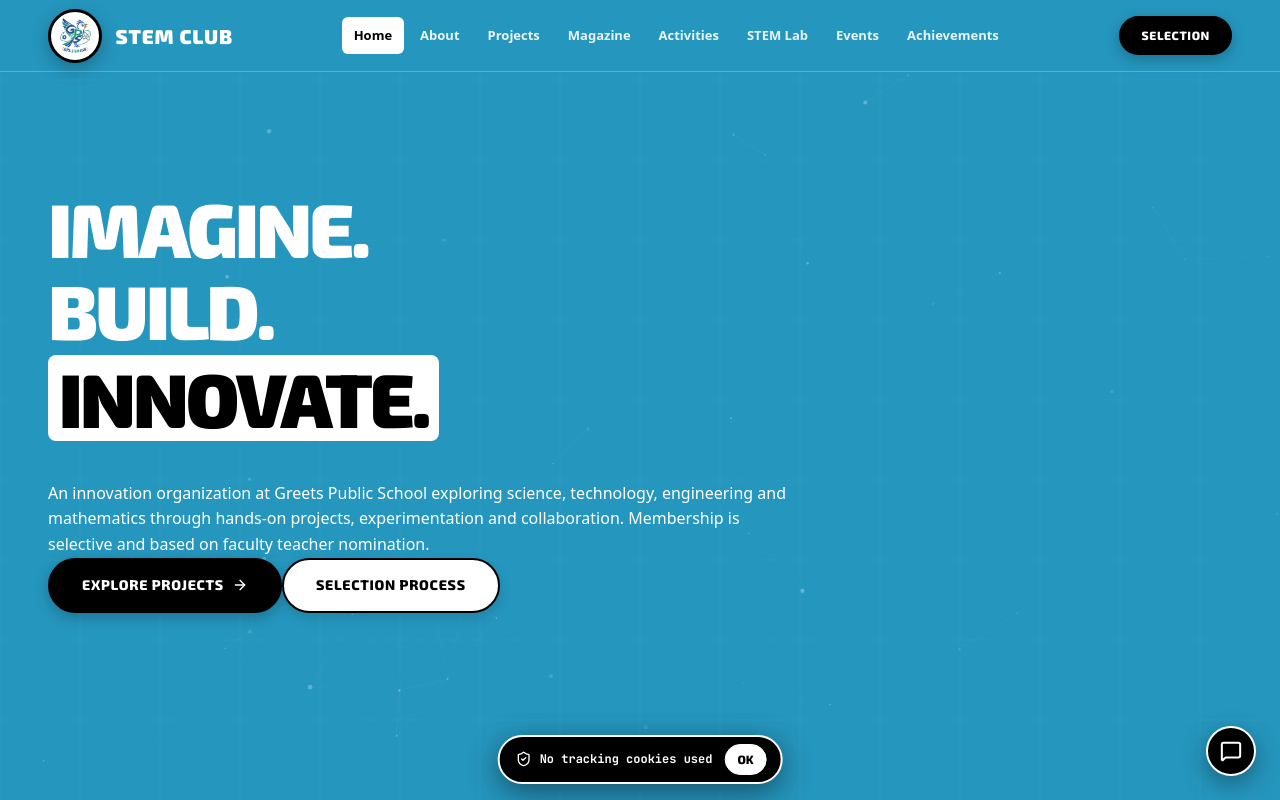
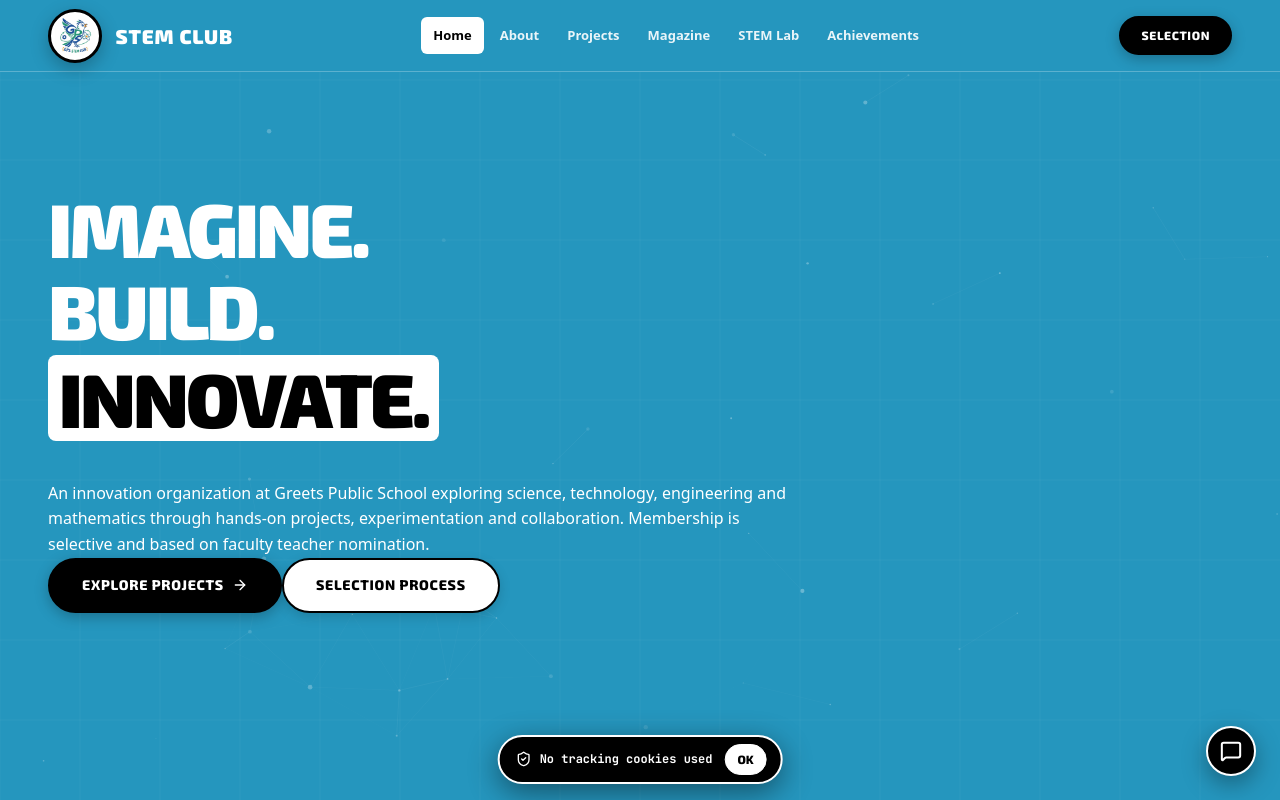
Before and after one commit to rrcee/stemclub, a React (Vite) app in the folder stem-club/: page / in a window 1280 px wide. Shown: the top 800 px of the page. Built offline with nearby package versions, Linux system fonts and the light colour scheme.

Commit message:
fixed more stuff

```diff
--- a/stem-club/src/App.jsx
+++ b/stem-club/src/App.jsx
@@ -6,9 +6,7 @@ import Home from './pages/Home';
 const About = lazy(() => import('./pages/About'));
 const Projects = lazy(() => import('./pages/Projects'));
 const ProjectDetail = lazy(() => import('./pages/ProjectDetail'));
-const Activities = lazy(() => import('./pages/Activities'));
 const StemLab = lazy(() => import('./pages/StemLab'));
-const Events = lazy(() => import('./pages/Events'));
 const Achievements = lazy(() => import('./pages/Achievements'));
 const JoinUs = lazy(() => import('./pages/JoinUs'));
 const ThankYou = lazy(() => import('./pages/ThankYou'));
@@ -45,9 +43,7 @@ export default function App() {
             <Route path="about" element={<About />} />
             <Route path="projects" element={<Projects />} />
             <Route path="projects/:id" element={<ProjectDetail />} />
-            <Route path="activities" element={<Activities />} />
             <Route path="stem-lab" element={<StemLab />} />
-            <Route path="events" element={<Events />} />
             <Route path="achievements" element={<Achievements />} />
             <Route path="gallery" element={<Navigate to="/projects" replace />} />
             <Route path="resources" element={<Navigate to="/stem-lab" replace />} />
--- a/stem-club/src/components/Footer.jsx
+++ b/stem-club/src/components/Footer.jsx
@@ -79,9 +79,7 @@ export default function Footer() {
           <div className="footer-col">
             <h4>Explore</h4>
             <Link to="/projects">Projects</Link>
-            <Link to="/activities">Activities</Link>
             <Link to="/stem-lab">STEM Lab</Link>
-            <Link to="/events">Events</Link>
           </div>
 
           <div className="footer-col">
--- a/stem-club/src/components/Navbar.jsx
+++ b/stem-club/src/components/Navbar.jsx
@@ -7,9 +7,7 @@ const navItems = [
   { path: '/about', label: 'About' },
   { path: '/projects', label: 'Projects' },
   { path: '/magazine', label: 'Magazine' },
-  { path: '/activities', label: 'Activities' },
   { path: '/stem-lab', label: 'STEM Lab' },
-  { path: '/events', label: 'Events' },
   { path: '/achievements', label: 'Achievements' },
 ];
 
--- a/stem-club/src/pages/NotFound.jsx
+++ b/stem-club/src/pages/NotFound.jsx
@@ -267,7 +267,6 @@ export default function NotFound() {
           >
             {[
               { to: '/stem-lab', label: 'The STEM Lab', icon: Cpu },
-              { to: '/events', label: 'Events & Sprints', icon: Calendar },
               { to: '/about', label: 'About Club', icon: ArrowRight },
               { to: '/join', label: 'Teacher Selection', icon: RotateCcw }
             ].map((sec) => {
```
